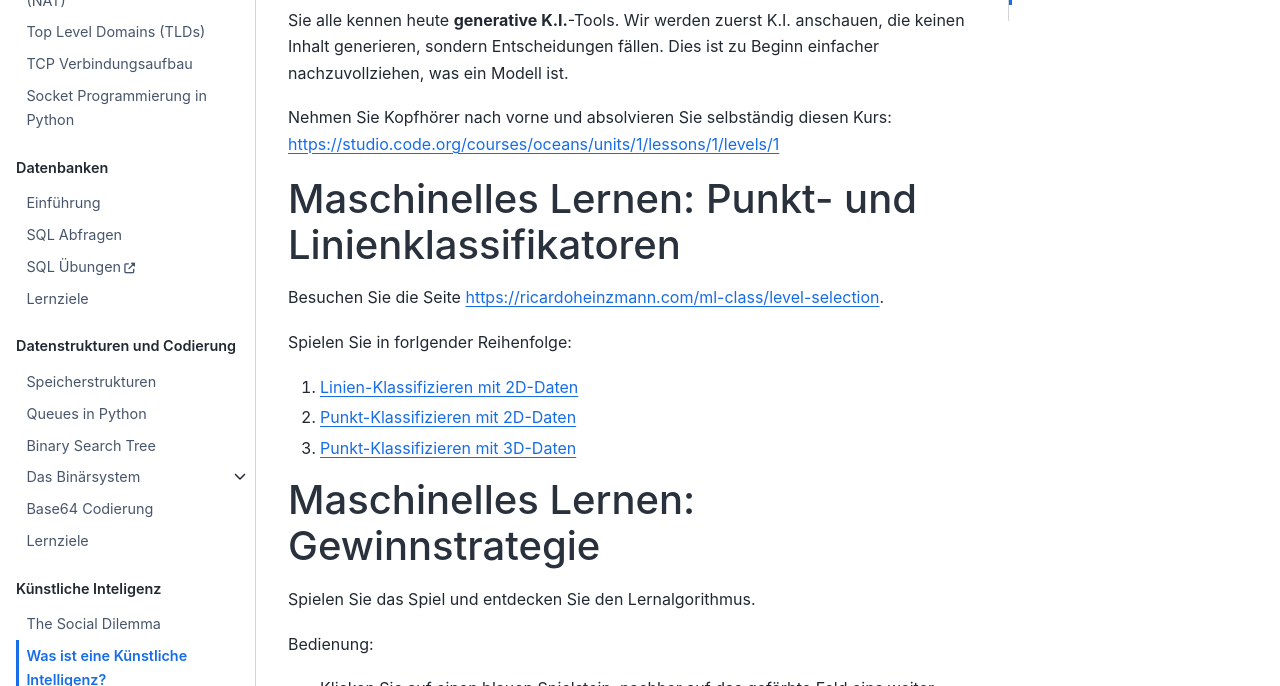
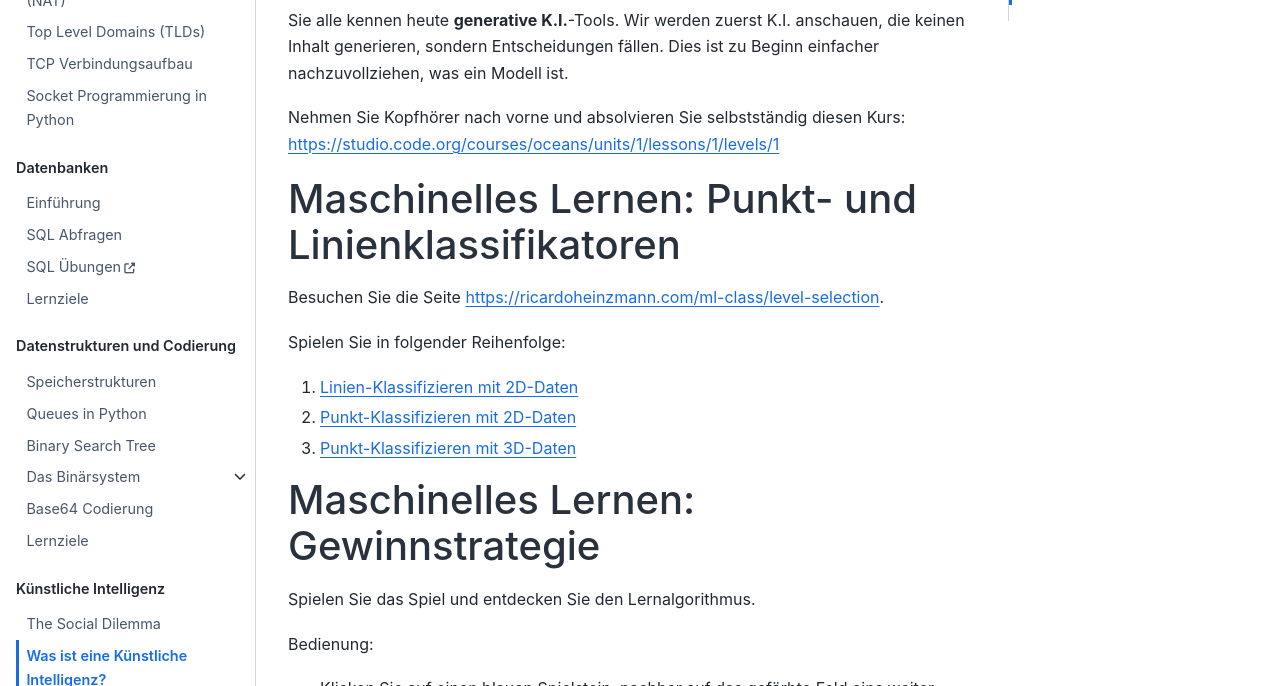
Before and after one commit to SkriptenMk/I_fP_24-28, a Jupyter Book: the page built from docs/251128/ki_beispiel.md, in a window 1280 px wide and 1179 px high. Shown: the part 174-860 px from the top of the window. Built offline with Jupyter Book 1.0.4 settings and Sphinx 7.4.7 and the Sphinx Book theme 1.1.4, drawn with Linux system fonts in a browser that asks for light colours.

Commit message:
Tippfehler von #64 #66 #71 und #73

```diff
--- a/docs/251128/ki_beispiel.md
+++ b/docs/251128/ki_beispiel.md
@@ -5,7 +5,7 @@ Wir werden zuerst K.I. anschauen, die keinen Inhalt generieren,
 sondern Entscheidungen fällen. Dies ist zu Beginn einfacher nachzuvollziehen,
 was ein Modell ist.
 
-Nehmen Sie Kopfhörer nach vorne und absolvieren Sie selbständig diesen Kurs:
+Nehmen Sie Kopfhörer nach vorne und absolvieren Sie selbstständig diesen Kurs:
 [https://studio.code.org/courses/oceans/units/1/lessons/1/levels/1](https://studio.code.org/courses/oceans/units/1/lessons/1/levels/1)
 
 # Maschinelles Lernen: Punkt- und Linienklassifikatoren
@@ -13,7 +13,7 @@ Nehmen Sie Kopfhörer nach vorne und absolvieren Sie selbständig diesen Kurs:
 Besuchen Sie die Seite
 [https://ricardoheinzmann.com/ml-class/level-selection](https://ricardoheinzmann.com/ml-class/level-selection).
 
-Spielen Sie in forlgender Reihenfolge:
+Spielen Sie in folgender Reihenfolge:
 
 1.   [Linien-Klassifizieren mit 2D-Daten](https://ricardoheinzmann.com/ml-class/level/linien-klassifizieren-2D)
 2.   [Punkt-Klassifizieren mit 2D-Daten](https://ricardoheinzmann.com/ml-class/level/punkt-klassifizieren-2D)
--- a/docs/_toc.yml
+++ b/docs/_toc.yml
@@ -60,7 +60,7 @@ parts:
           title: Base64 Codierung
         - file: 250326/lernziele.md
           title: Lernziele
-  - caption: Künstliche Inteligenz
+  - caption: Künstliche Intelligenz
     chapters:
         - file: 251107/soziale_medien.md
           title: The Social Dilemma
```
